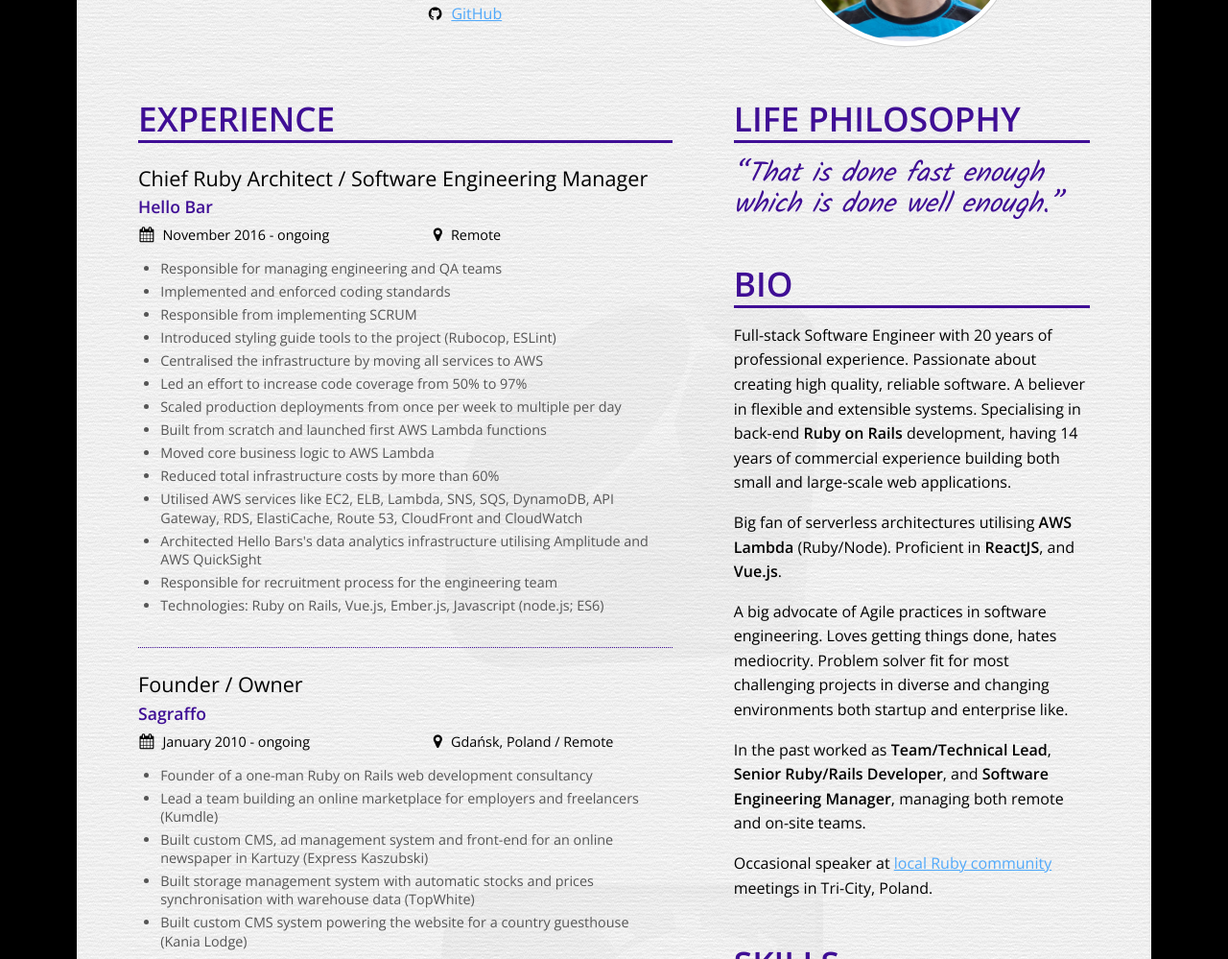
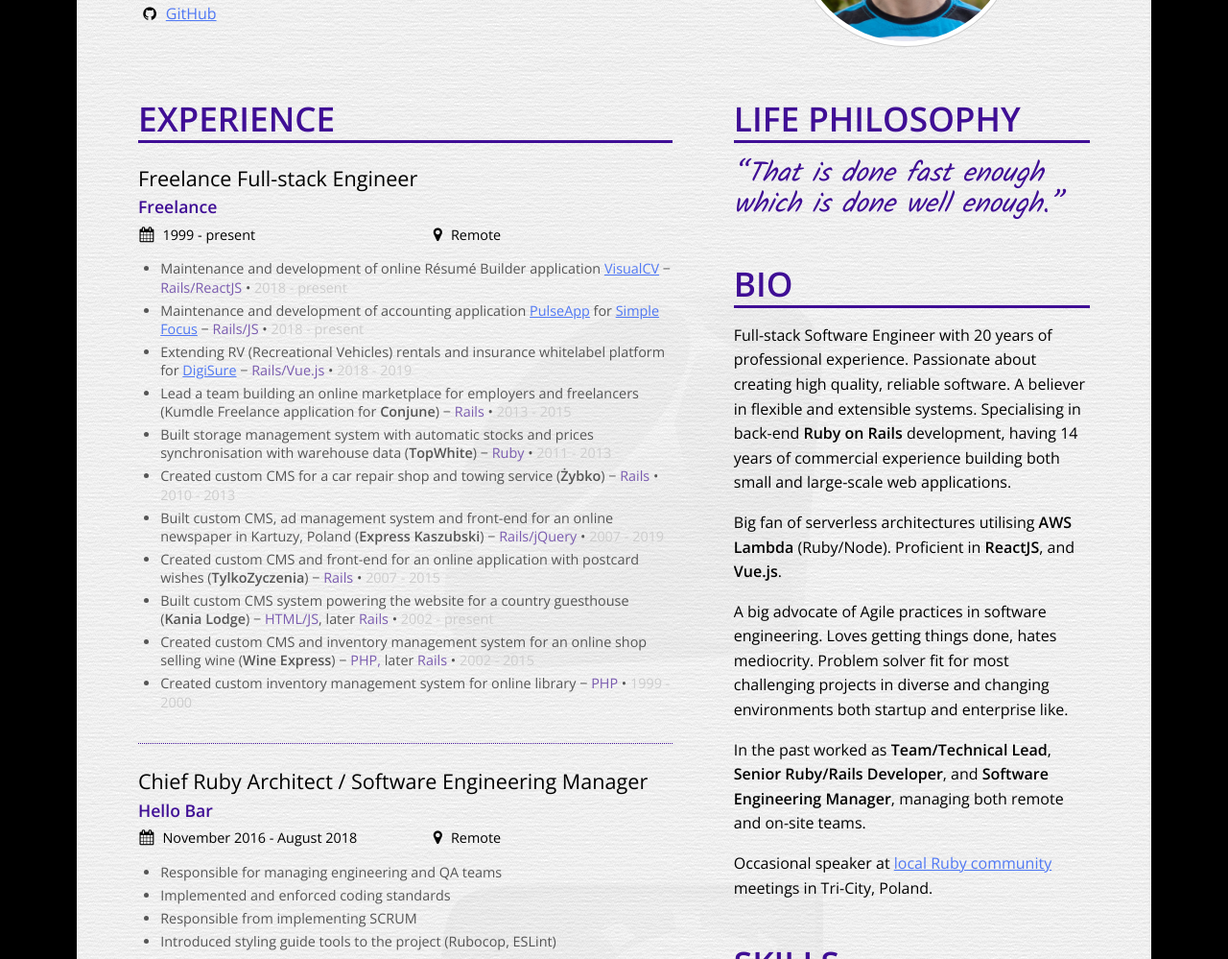
Before and after one commit to pjg/pjg.github.io, a plain HTML site: page index.html in a window 1280 px wide. Shown: the part 305-1304 px from the top of the page at 96% size. Drawn offline with nearby package versions, Linux system fonts and the light colour scheme.

Commit message:
Update/unify experience section

```diff
--- a/application.css
+++ b/application.css
@@ -99,7 +99,7 @@
 }
 
 a {
-  color: rgba(10, 138, 255, 0.69);
+  color: rgba(8, 67, 247, 0.69);
 }
 
 .container {
@@ -318,3 +318,11 @@
   list-style-type: disc;
   padding: 0 0 0.3rem;
 }
+
+.experience-details .technology {
+  color: #7a5baf;
+}
+
+.experience-details .period {
+  color: #ccc;
+}
--- a/index.html
+++ b/index.html
@@ -33,16 +33,16 @@
     <section class="contact">
       <div class="column-left">
         <ul>
-          <li><i class="fa fa-fw fa-envelope-o"></i><span class="email">pawel DOT goscicki AT gmail DOT com</span></li>
-          <li><i class="fa fa-fw fa-map-marker"></i><a href="https://www.google.com/maps/place/Gda%C5%84sk/@54.3475841,18.6372806,14.4z">Gdańsk, Poland</a></li>
+          <li><i class="fa fa-fw fa-wordpress"></i><a href="http://pawelgoscicki.com">pawelgoscicki.com</a></li>
+          <li><i class="fa fa-fw fa-linkedin"></i><a href="https://pl.linkedin.com/in/pawelgoscicki">LinkedIn</a></li>
+          <li><i class="fa fa-fw fa-github"></i><a href="https://github.com/pjg">GitHub</a></li>
         </ul>
       </div>
 
       <div class="column-right">
         <ul>
-          <li><i class="fa fa-fw fa-wordpress"></i><a href="http://pawelgoscicki.com">pawelgoscicki.com</a></li>
-          <li><i class="fa fa-fw fa-linkedin"></i><a href="https://pl.linkedin.com/in/pawelgoscicki">LinkedIn</a></li>
-          <li><i class="fa fa-fw fa-github"></i><a href="https://github.com/pjg">GitHub</a></li>
+          <li><i class="fa fa-fw fa-envelope-o"></i><span class="email">pawel DOT goscicki AT gmail DOT com</span></li>
+          <li><i class="fa fa-fw fa-map-marker"></i><a href="https://www.google.com/maps/place/Gda%C5%84sk/@54.3475841,18.6372806,14.4z">Gdańsk, Poland</a></li>
         </ul>
       </div>
     </section>
@@ -60,12 +60,40 @@
         <article>
           <ul class="education-experience">
             <li>
+              <h2>Freelance Full-stack Engineer</h2>
+              <h3>Freelance</h3>
+
+              <div class="period-place">
+                <p class="period">
+                  <i class="fa fa-calendar"></i> <span>1999 - present</span>
+                </p>
+                <p class="place">
+                  <i class="fa fa-map-marker"></i> <span>Remote</span>
+                </p>
+              </div>
+
+              <ul class="experience-details">
+                <li>Maintenance and development of online Résumé Builder application <a href="https://www.visualcv.com/">VisualCV</a> − <span class="technology">Rails/ReactJS</span> • <span class="period">2018 - present</span></li>
+                <li>Maintenance and development of accounting application <a href="https://pulseapp.com/">PulseApp</a> for <a href="https://simplefocus.com/">Simple Focus</a> − <span class="technology">Rails/JS</span> • <span class="period">2018 - present</span></li>
+                <li>Extending RV (Recreational Vehicles) rentals and insurance whitelabel platform for <a href="https://www.digisureinc.com/">DigiSure</a> − <span class="technology">Rails/Vue.js</span> • <span class="period">2018 - 2019</span></li>
+                <li>Lead a team building an online marketplace for employers and freelancers (Kumdle Freelance application for <strong>Conjune</strong>) − <span class="technology">Rails</span> • <span class="period">2013 - 2015</span></li>
+                <li>Built storage management system with automatic stocks and prices synchronisation with warehouse data (<strong>TopWhite</strong>) − <span class="technology">Ruby</span> • <span class="period">2011 - 2013</span></li>
+                <li>Created custom CMS for a car repair shop and towing service (<strong>Żybko</strong>) − <span class="technology">Rails</span> • <span class="period">2010 - 2013</span></li>
+                <li>Built custom CMS, ad management system and front-end for an online newspaper in Kartuzy, Poland (<strong>Express&nbsp;Kaszubski</strong>) − <span class="technology">Rails/jQuery</span> • <span class="period">2007 - 2019</span></li>
+                <li>Created custom CMS and front-end for an online application with postcard wishes (<strong>TylkoZyczenia</strong>) − <span class="technology">Rails</span> • <span class="period">2007 - 2015</span></li>
+                <li>Built custom CMS system powering the website for a country guesthouse (<strong>Kania&nbsp;Lodge</strong>) − <span class="technology">HTML/JS</span>, later <span class="technology">Rails</span></span> • <span class="period">2002 - present</span></li>
+                <li>Created custom CMS and inventory management system for an online shop selling wine (<strong>Wine Express</strong>) − <span class="technology">PHP,</span> later <span class="technology">Rails</span> • <span class="period">2002 - 2015</span></li>
+                <li>Created custom inventory management system for online library − <span class="technology">PHP</span> • <span class="period">1999 - 2000</span></li>
+              </ul>
+            </li>
+
+            <li>
               <h2>Chief Ruby Architect / Software Engineering Manager</h2>
               <h3>Hello Bar</h3>
 
               <div class="period-place">
                 <p class="period">
-                  <i class="fa fa-calendar"></i> <span>November 2016 - ongoing</span>
+                  <i class="fa fa-calendar"></i> <span>November 2016 - August 2018</span>
                 </p>
                 <p class="place">
                   <i class="fa fa-map-marker"></i> <span>Remote</span>
@@ -91,29 +119,7 @@
             </li>
 
             <li>
-              <h2>Founder / Owner</h2>
-              <h3>Sagraffo</h3>
-
-              <div class="period-place">
-                <p class="period">
-                  <i class="fa fa-calendar"></i> <span>January 2010 - ongoing</span>
-                </p>
-                <p class="place">
-                  <i class="fa fa-map-marker"></i> <span>Gdańsk, Poland / Remote</span>
-                </p>
-              </div>
-
-              <ul class="experience-details">
-                <li>Founder of a one-man Ruby on Rails web development consultancy</li>
-                <li>Lead a team building an online marketplace for employers and freelancers (Kumdle)</li>
-                <li>Built custom CMS, ad management system and front-end for an online newspaper in Kartuzy (Express&nbsp;Kaszubski)</li>
-                <li>Built storage management system with automatic stocks and prices synchronisation with warehouse data (TopWhite)</li>
-                <li>Built custom CMS system powering the website for a country guesthouse (Kania&nbsp;Lodge)</li>
-              </ul>
-            </li>
-
-            <li>
-              <h2>Lead Rails Developer</h2>
+              <h2>Lead Ruby Developer</h2>
               <h3>AirHelp</h3>
 
               <div class="period-place">
@@ -138,7 +144,7 @@
             </li>
 
             <li>
-              <h2>Lead Rails Developer</h2>
+              <h2>Lead Ruby Developer</h2>
               <h3>Exvo</h3>
 
               <div class="period-place">
@@ -156,26 +162,6 @@
             </li>
 
             <li>
-              <h2>Web / Ruby / Rails Developer</h2>
-              <h3>Freelance</h3>
-
-              <div class="period-place">
-                <p class="period">
-                  <i class="fa fa-calendar"></i> <span>January 2002 - December 2009</span>
-                </p>
-                <p class="place">
-                  <i class="fa fa-map-marker"></i> <span>Gdańsk, Poland / Remote</span>
-                </p>
-              </div>
-
-              <ul class="experience-details">
-                <li>Built custom CMS and front-end for an online application with postcard wishes (TylkoZyczenia)</li>
-                <li>Built custom CMS for an auto repair station (Żybko)</li>
-                <li>Built custom CMS and stocks management system for an online shop selling wine (Wine Express)</li>
-              </ul>
-            </li>
-
-            <li>
               <h2>PHP Developer</h2>
               <h3>Gdańsk University of Technology, Computer Science Centre</h3>
 
@@ -189,7 +175,7 @@
               </div>
 
               <ul class="experience-details">
-                <li>Part of a team responsible for development and maintenance of the Online Recruitment System for candidates who wish to study at Gdańsk University of Technology</li>
+                <li>Responsible for development and maintenance of the Online Recruitment System for candidates who wish to study at Gdańsk University of Technology</li>
               </ul>
             </li>
 
```
